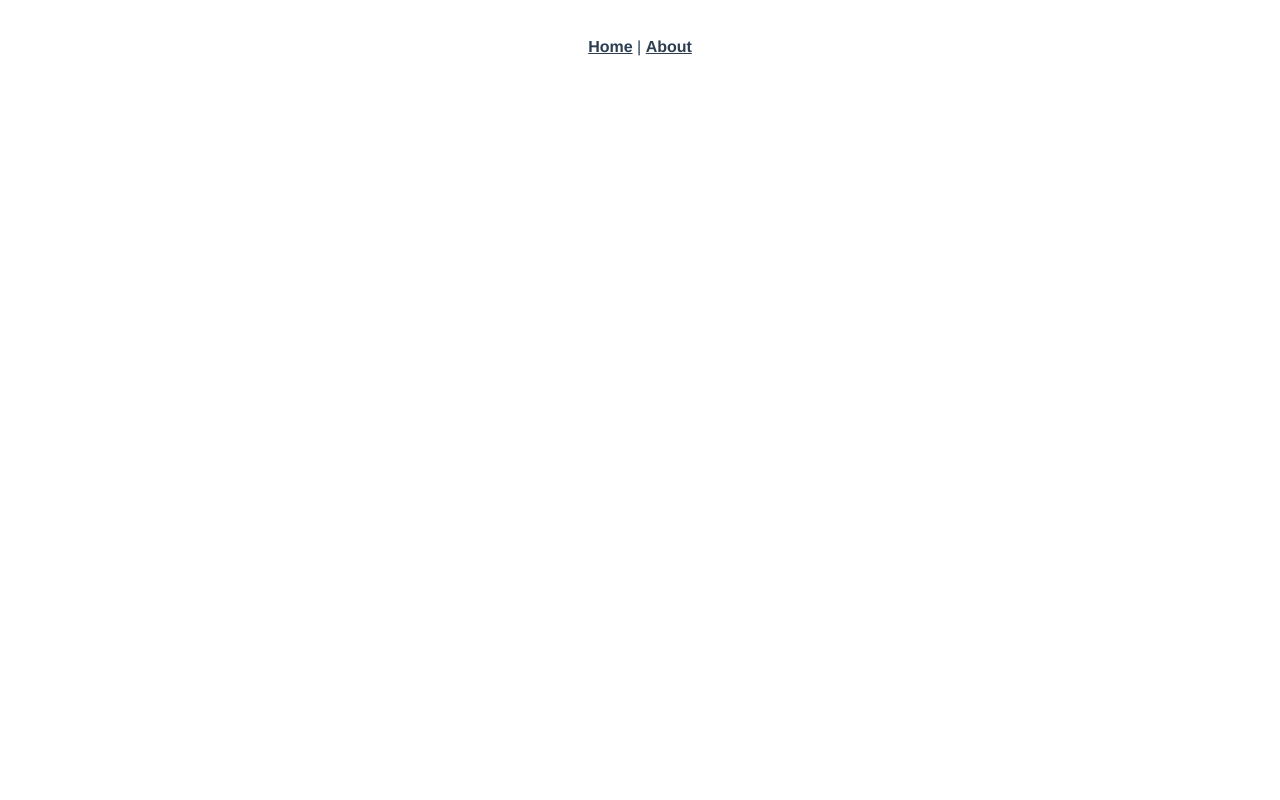
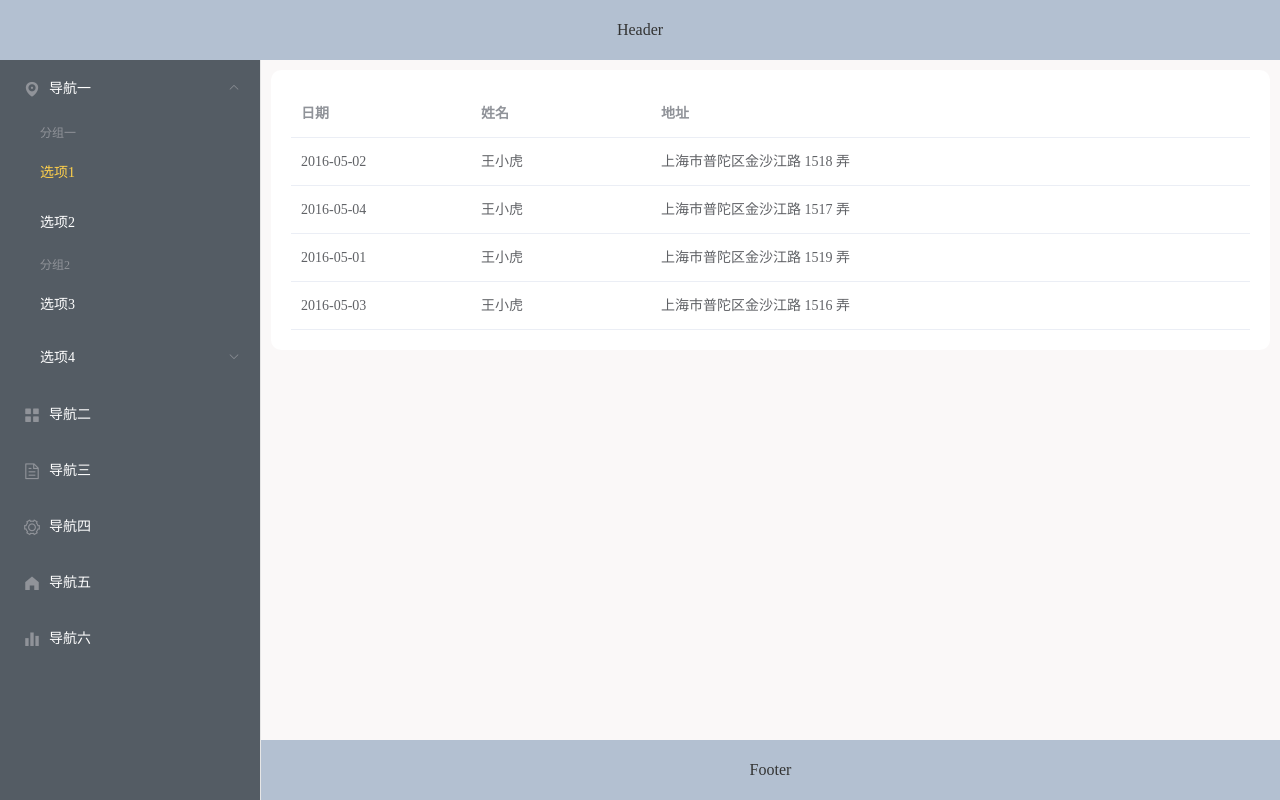
Before and after one commit to yisuayn/chengyue_admin, a Vue app: page /1-1 in a window 1280 px wide. Built offline with nearby package versions, Linux system fonts and the light colour scheme.

Commit message:
第一次上传

```diff
--- a/package.json
+++ b/package.json
@@ -9,6 +9,7 @@
   },
   "dependencies": {
     "core-js": "^3.6.5",
+    "element-ui": "^2.15.14",
     "vue": "^2.6.11",
     "vue-router": "^3.2.0",
     "vuex": "^3.4.0"
--- a/src/App.vue
+++ b/src/App.vue
@@ -1,32 +1,34 @@
 <template>
   <div id="app">
-    <div id="nav">
-      <router-link to="/">Home</router-link> |
-      <router-link to="/about">About</router-link>
-    </div>
     <router-view />
   </div>
 </template>
 
 <style lang="scss">
-#app {
-  font-family: Avenir, Helvetica, Arial, sans-serif;
-  -webkit-font-smoothing: antialiased;
-  -moz-osx-font-smoothing: grayscale;
-  text-align: center;
-  color: #2c3e50;
+*,*::after,*::before{
+  padding: 0;
+  margin: 0;
+}
+/* 全局滚动条样式 */
+::-webkit-scrollbar {
+  width: 4px; /* 滚动条宽度 */
+  height: 4px; /* 滚动条高度 */
 }
 
-#nav {
-  padding: 30px;
+/* 滚动条轨道 */
+::-webkit-scrollbar-track {
+  background: transparent; /* 轨道背景色 */
+  border-radius: 10px; /* 轨道圆角 */
+}
 
-  a {
-    font-weight: bold;
-    color: #2c3e50;
+/* 滚动条滑块 */
+::-webkit-scrollbar-thumb {
+  background: #96d9f8; /* 滑块背景色 */
+  border-radius: 10px; /* 滑块圆角 */
+}
 
-    &.router-link-exact-active {
-      color: #42b983;
-    }
-  }
+/* 滚动条滑块悬停效果 */
+::-webkit-scrollbar-thumb:hover {
+  background: #555; /* 滑块悬停背景色 */
 }
 </style>
--- /dev/null
+++ b/src/Cypage/Cyhome.vue
@@ -0,0 +1,37 @@
+<template>
+    <Weight>
+        <el-table :data="tableData" style="width: 100%">
+            <el-table-column prop="date" label="日期" width="180">
+            </el-table-column>
+            <el-table-column prop="name" label="姓名" width="180">
+            </el-table-column>
+            <el-table-column prop="address" label="地址">
+            </el-table-column>
+        </el-table>
+    </Weight>
+</template>
+<script>
+export default {
+    data() {
+        return {
+            tableData: [{
+                date: '2016-05-02',
+                name: '王小虎',
+                address: '上海市普陀区金沙江路 1518 弄'
+            }, {
+                date: '2016-05-04',
+                name: '王小虎',
+                address: '上海市普陀区金沙江路 1517 弄'
+            }, {
+                date: '2016-05-01',
+                name: '王小虎',
+                address: '上海市普陀区金沙江路 1519 弄'
+            }, {
+                date: '2016-05-03',
+                name: '王小虎',
+                address: '上海市普陀区金沙江路 1516 弄'
+            }]
+        }
+    }
+}
+</script>
--- a/src/components/HelloWorld.vue
+++ /dev/null
@@ -1,130 +0,0 @@
-<template>
-  <div class="hello">
-    <h1>{{ msg }}</h1>
-    <p>
-      For a guide and recipes on how to configure / customize this project,<br />
-      check out the
-      <a href="https://cli.vuejs.org" target="_blank" rel="noopener"
-        >vue-cli documentation</a
-      >.
-    </p>
-    <h3>Installed CLI Plugins</h3>
-    <ul>
-      <li>
-        <a
-          href="https://github.com/vuejs/vue-cli/tree/dev/packages/%40vue/cli-plugin-babel"
-          target="_blank"
-          rel="noopener"
-          >babel</a
-        >
-      </li>
-      <li>
-        <a
-          href="https://github.com/vuejs/vue-cli/tree/dev/packages/%40vue/cli-plugin-router"
-          target="_blank"
-          rel="noopener"
-          >router</a
-        >
-      </li>
-      <li>
-        <a
-          href="https://github.com/vuejs/vue-cli/tree/dev/packages/%40vue/cli-plugin-vuex"
-          target="_blank"
-          rel="noopener"
-          >vuex</a
-        >
-      </li>
-      <li>
-        <a
-          href="https://github.com/vuejs/vue-cli/tree/dev/packages/%40vue/cli-plugin-eslint"
-          target="_blank"
-          rel="noopener"
-          >eslint</a
-        >
-      </li>
-    </ul>
-    <h3>Essential Links</h3>
-    <ul>
-      <li>
-        <a href="https://vuejs.org" target="_blank" rel="noopener">Core Docs</a>
-      </li>
-      <li>
-        <a href="https://forum.vuejs.org" target="_blank" rel="noopener"
-          >Forum</a
-        >
-      </li>
-      <li>
-        <a href="https://chat.vuejs.org" target="_blank" rel="noopener"
-          >Community Chat</a
-        >
-      </li>
-      <li>
-        <a href="https://twitter.com/vuejs" target="_blank" rel="noopener"
-          >Twitter</a
-        >
-      </li>
-      <li>
-        <a href="https://news.vuejs.org" target="_blank" rel="noopener">News</a>
-      </li>
-    </ul>
-    <h3>Ecosystem</h3>
-    <ul>
-      <li>
-        <a href="https://router.vuejs.org" target="_blank" rel="noopener"
-          >vue-router</a
-        >
-      </li>
-      <li>
-        <a href="https://vuex.vuejs.org" target="_blank" rel="noopener">vuex</a>
-      </li>
-      <li>
-        <a
-          href="https://github.com/vuejs/vue-devtools#vue-devtools"
-          target="_blank"
-          rel="noopener"
-          >vue-devtools</a
-        >
-      </li>
-      <li>
-        <a href="https://vue-loader.vuejs.org" target="_blank" rel="noopener"
-          >vue-loader</a
-        >
-      </li>
-      <li>
-        <a
-          href="https://github.com/vuejs/awesome-vue"
-          target="_blank"
-          rel="noopener"
-          >awesome-vue</a
-        >
-      </li>
-    </ul>
-  </div>
-</template>
-
-<script>
-export default {
-  name: "HelloWorld",
-  props: {
-    msg: String,
-  },
-};
-</script>
-
-<!-- Add "scoped" attribute to limit CSS to this component only -->
-<style scoped lang="scss">
-h3 {
-  margin: 40px 0 0;
-}
-ul {
-  list-style-type: none;
-  padding: 0;
-}
-li {
-  display: inline-block;
-  margin: 0 10px;
-}
-a {
-  color: #42b983;
-}
-</style>
--- /dev/null
+++ b/src/components/Weight.vue
@@ -0,0 +1,18 @@
+<template>
+    <div class="content">
+        <slot></slot>
+    </div>
+</template>
+<script>
+export default{
+    name:"Weight",
+}
+</script>
+<style lang="scss">
+.content{
+    background: #fff;
+    max-width: 100%;
+    padding: 20px;
+    border-radius: 10px;
+}
+</style>
--- a/src/router/index.js
+++ b/src/router/index.js
@@ -1,23 +1,20 @@
 import Vue from "vue";
 import VueRouter from "vue-router";
-import Home from "../views/Home.vue";
+import Cylayout from "../views/Cylayout.vue";
 
 Vue.use(VueRouter);
 
 const routes = [
   {
     path: "/",
-    name: "Home",
-    component: Home,
-  },
-  {
-    path: "/about",
-    name: "About",
-    // route level code-splitting
-    // this generates a separate chunk (about.[hash].js) for this route
-    // which is lazy-loaded when the route is visited.
-    component: () =>
-      import(/* webpackChunkName: "about" */ "../views/About.vue"),
+    component: Cylayout,
+    children: [
+      {
+        path: "1-1",
+        name: "Cyhome",
+        component: () => import("../Cypage/Cyhome.vue"),
+      },
+    ],
   },
 ];
 
--- a/src/views/About.vue
+++ /dev/null
@@ -1,5 +0,0 @@
-<template>
-  <div class="about">
-    <h1>This is an about page</h1>
-  </div>
-</template>
--- /dev/null
+++ b/src/views/Cylayout.vue
@@ -0,0 +1,115 @@
+<template>
+  <div class="cylayout">
+    <el-container>
+      <el-header>Header</el-header>
+      <el-container>
+        <el-aside width="auto">
+          <el-menu default-active="1-1" class="el-menu-vertical-demo" @open="handleOpen" @close="handleClose"
+            background-color="#545c64" text-color="#fff" active-text-color="#ffd04b" :router="true">
+            <el-submenu index="1">
+              <template slot="title">
+                <i class="el-icon-location"></i>
+                <span>导航一</span>
+              </template>
+              <el-menu-item-group>
+                <template slot="title">分组一</template>
+                <el-menu-item index="1-1">选项1</el-menu-item>
+                <el-menu-item index="1-2">选项2</el-menu-item>
+              </el-menu-item-group>
+              <el-menu-item-group title="分组2">
+                <el-menu-item index="1-3">选项3</el-menu-item>
+              </el-menu-item-group>
+              <el-submenu index="1-4">
+                <template slot="title">选项4</template>
+                <el-menu-item index="1-4-1">选项1</el-menu-item>
+              </el-submenu>
+            </el-submenu>
+            <el-menu-item index="2">
+              <i class="el-icon-menu"></i>
+              <span slot="title">导航二</span>
+            </el-menu-item>
+            <el-menu-item index="3">
+              <i class="el-icon-document"></i>
+              <span slot="title">导航三</span>
+            </el-menu-item>
+            <el-menu-item index="4">
+              <i class="el-icon-setting"></i>
+              <span slot="title">导航四</span>
+            </el-menu-item>
+            <el-menu-item index="5">
+              <i class="el-icon-s-home"></i>
+              <span slot="title">导航五</span>
+            </el-menu-item>
+            <el-menu-item index="6">
+              <i class="el-icon-s-data"></i>
+              <span slot="title">导航六</span>
+            </el-menu-item>
+          </el-menu>
+        </el-aside>
+        <el-container>
+          <el-main><router-view /></el-main>
+          <el-footer>Footer</el-footer>
+        </el-container>
+      </el-container>
+    </el-container>
+  </div>
+</template>
+
+<script>
+
+
+export default {
+  name: "cylayout",
+  components: {
+  },
+  methods: {
+    handleOpen(key, keyPath) {
+      console.log(key, keyPath);
+    },
+    handleClose(key, keyPath) {
+      console.log(key, keyPath);
+    }
+  }
+};
+</script>
+
+<style lang="scss">
+.el-header,
+.el-footer {
+  background-color: #B3C0D1;
+  color: #333;
+  text-align: center;
+  line-height: 60px;
+}
+
+.el-aside {
+  background-color: #D3DCE6;
+  color: #333;
+  line-height: 200px;
+  .el-menu{
+    height: 100%;
+    width: 260px;
+  }
+}
+
+.el-main {
+  background-color: #faf8f8;
+  color: #333;
+  height: calc(100vh - 120px);
+  overflow-y: scroll !important;
+  padding: 10px !important;
+}
+
+body>.el-container {
+  margin-bottom: 40px;
+}
+
+.el-container:nth-child(5) .el-aside,
+.el-container:nth-child(6) .el-aside {
+  line-height: 260px;
+}
+
+.el-container:nth-child(7) .el-aside {
+  line-height: 320px;
+}
+</style>
--- a/src/views/Home.vue
+++ /dev/null
@@ -1,18 +0,0 @@
-<template>
-  <div class="home">
-    <img alt="Vue logo" src="../assets/logo.png" />
-    <HelloWorld msg="Welcome to Your Vue.js App" />
-  </div>
-</template>
-
-<script>
-// @ is an alias to /src
-import HelloWorld from "@/components/HelloWorld.vue";
-
-export default {
-  name: "Home",
-  components: {
-    HelloWorld,
-  },
-};
-</script>
```
Also changed, not shown: src/main.js (+7 -0 lines), 2 other files (tests, documents, lock files or other folders).
